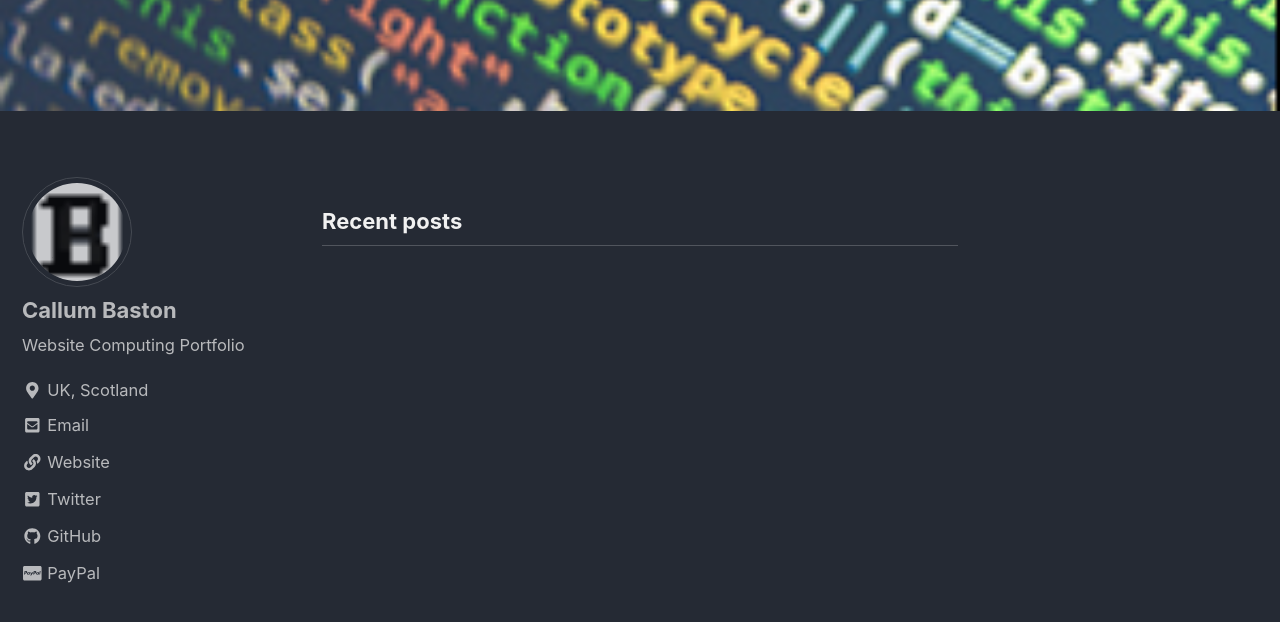
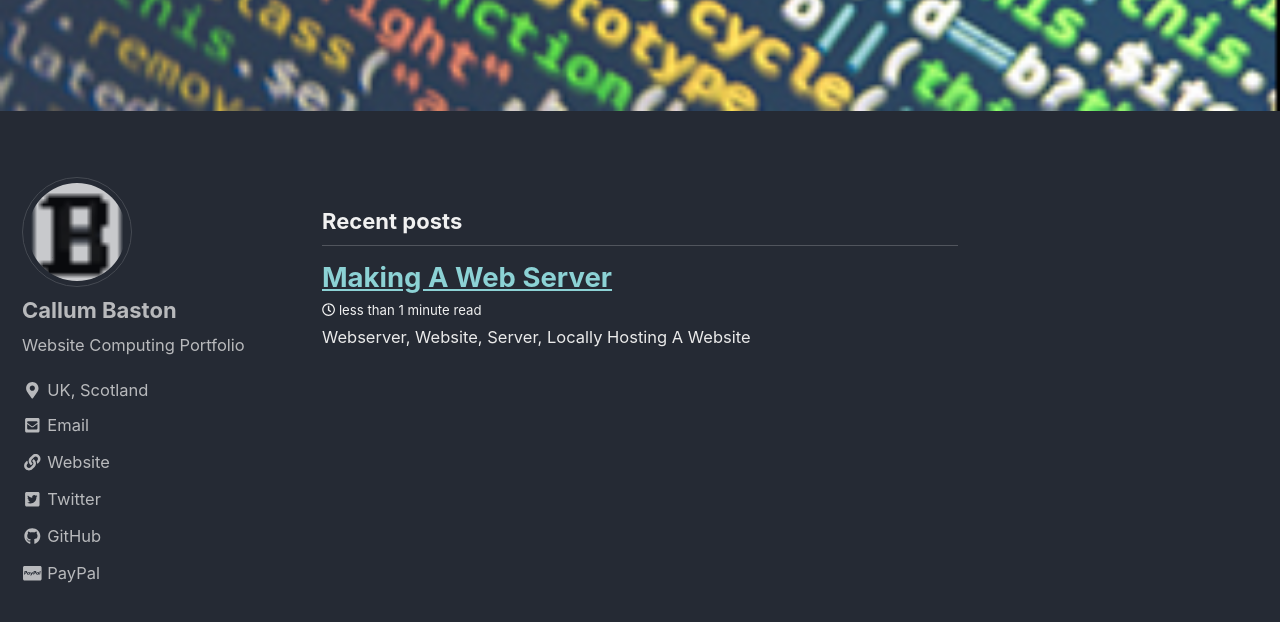
Before and after one commit to CallumBaston/CallumBaston.github.io, a Jekyll site: the page built from index.html, in a window 1280 px wide and 900 px high, scrolled down 695 px. Shown: the top 622 px of the window. Built offline with Jekyll 4.4.1, drawn with Linux system fonts in a browser that asks for light colours; cached includes are drawn as plain includes; nearby versions of some CDN libraries; the list of posts is cut into pages by our own code; comment, search, counter and statistics services are not loaded; some of the changed lines change nothing that is shown.

Commit message:
Gotten Started on the first post

````diff
--- a/_includes/scripts.html
+++ b/_includes/scripts.html
@@ -26,3 +26,9 @@
 
 {% include analytics.html %}
 {% include /comments-providers/scripts.html %}
+
+{% if page.mathjax %}
+<script type="text/javascript" async
+  src="https://cdn.mathjax.org/mathjax/latest/MathJax.js?config=TeX-MML-AM_CHTML">
+</script>
+{% endif %}
--- /dev/null
+++ b/_posts/2018-11-02-webserver.md
@@ -0,0 +1,59 @@
+---
+title: "Making A Web Server"
+date: 2018-11-02
+tags: [Website, VirtualBox, Server, Linux, Software, Internet, Ubuntu, Ubuntu Server]
+header:
+  image: "images/webserver/serverhtop.PNG"
+excerpt: "Webserver, Website, Server, Locally Hosting A Website"
+mathjax: "true"
+---
+
+# H1 Making A Web server
+
+## H2 Heading
+
+### H3 Heading
+
+This is for testing
+
+And here is some *italics*
+
+And here is some **bold** text
+
+What about a [link](https://github.com)
+
+Here's a bullet list:
+* First item
++ second item
+- third item
+
+Here's a numbered list:
+1. First
+2. number 2
+3. third
+
+Python code block:
+```Python
+    import numpy as np
+
+    def test_function(x, y)
+    return z
+```
+
+R code block:
+```r
+library(tidyverse)
+df <- read_csv("some_file.csv")
+head(df)
+```
+Here's some inline code `x+y`.
+
+Here's an image:
+<img src="{{ site.url }}{{ site.baseurl }}/images/webserver/serverhtop.PNG" alt="htop on Ubuntu Server">
+
+Here's the same thing using Kramdown:
+![alt]({{ site.url }}{{ site.baseurl }}/images/webserver/serverhtop.PNG)
+
+Here's some math:
+
+$$z=x+y$$
````
Also changed, not shown: images/webserver/serverhtop.PNG (added).
